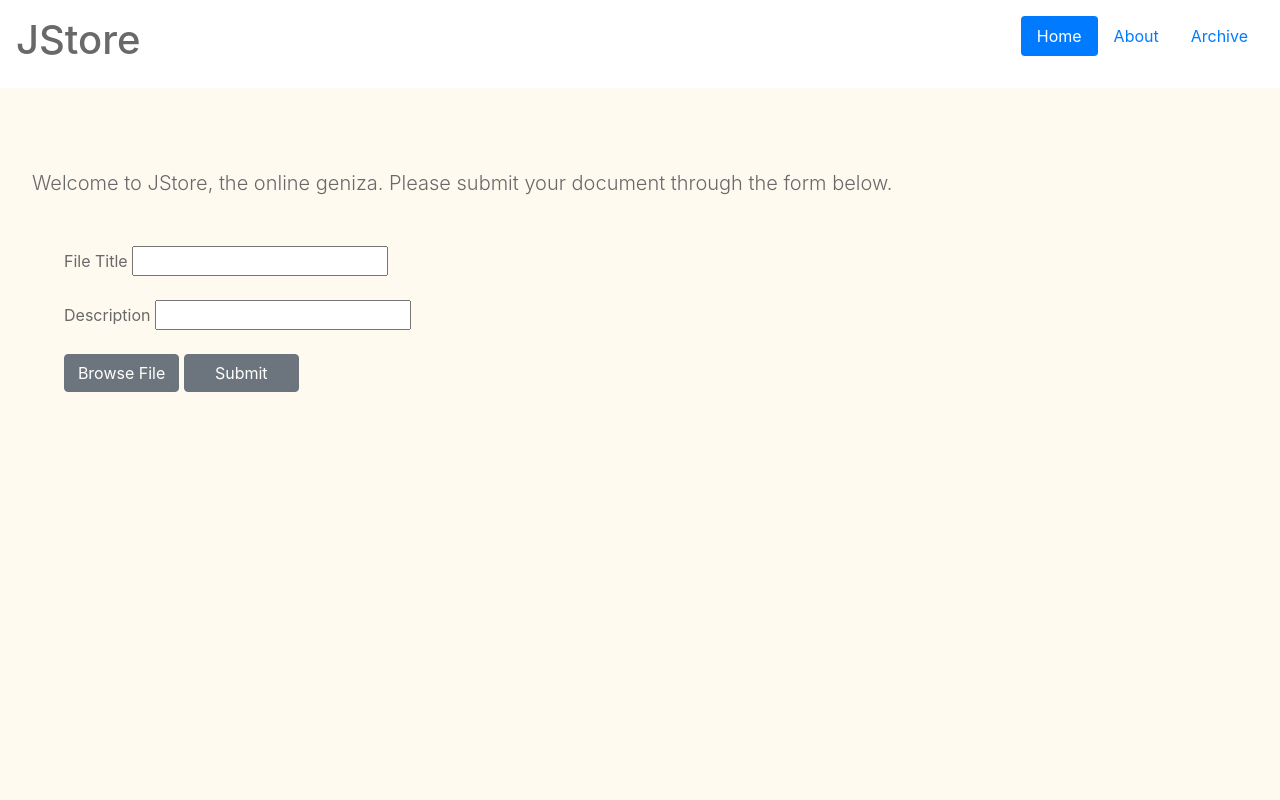
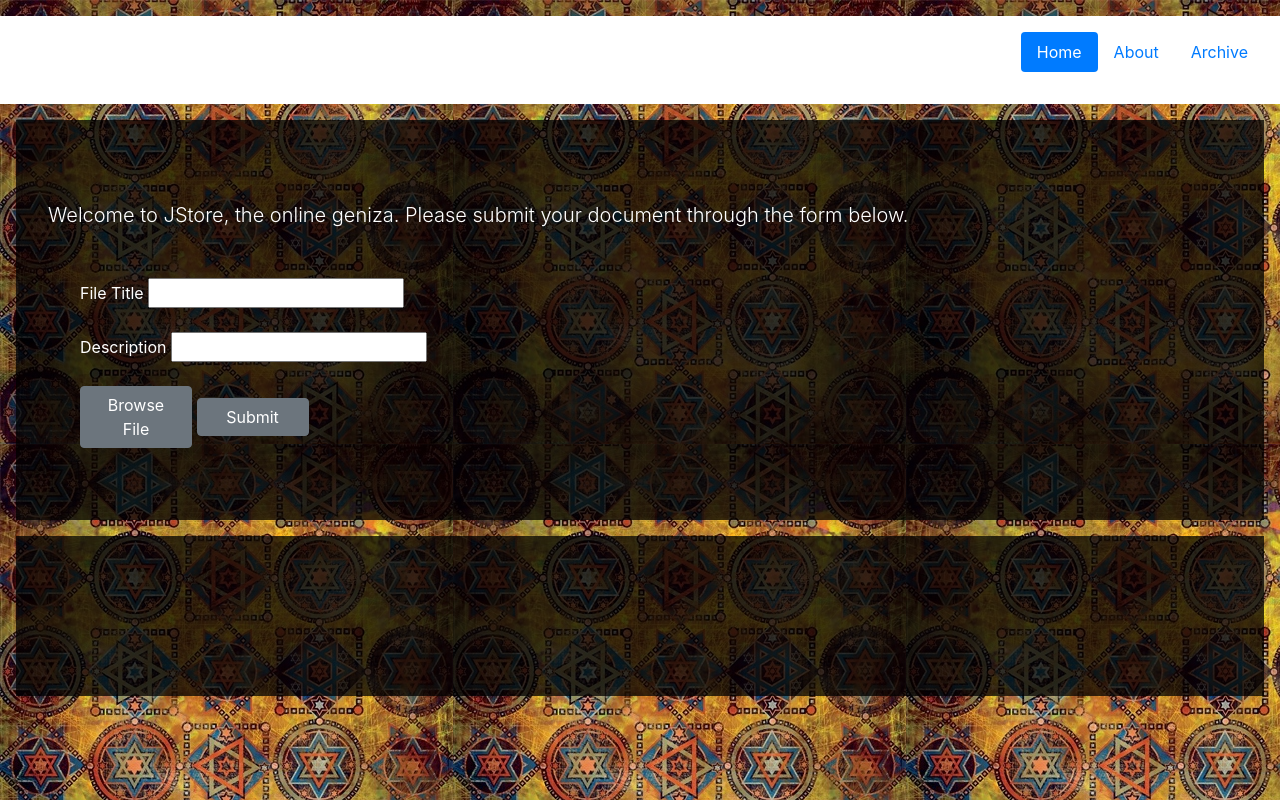
Before and after one commit to tevyecowan/j_store, a PHP site: page / in a window 1280 px wide. Run offline with PHP 8.4, Linux system fonts and the light colour scheme.

Commit message:
update BG and textContainers, at work no testing avail

```diff
--- a/about.php
+++ b/about.php
@@ -23,7 +23,7 @@
 
 	<!-- 					MENU, CONTENT					-->
 
-	<main id="intro" role="main" class="inner cover">
+	<main id="intro" role="main" class="textContainer inner cover">
 		<h2 style="text-align:center">What does JStore mean?</h2>
 		<p class="lead">
 			The name JStore originated as a joke, a riff on popular academic journal archive JStor: "What do you call an online geniza? JStore."
--- a/includes/header.php
+++ b/includes/header.php
@@ -4,7 +4,7 @@
 	$GLOBALS['a'] = 'success';
 ?>
 <!-- 					NAV					-->
-<div id="header" class="cover-container d-flex p-3 mx-auto flex-column">
+<div id="header" class="textContainer cover-container d-flex p-3 mx-auto flex-column">
     <header class="masthead mb-auto">
         <div class="inner">
             <h1 class="masthead-brand">JStore</h1>
--- a/includes/styles.css
+++ b/includes/styles.css
@@ -2,8 +2,18 @@
 body {
 	color: dimgrey;
 	background-color: floralwhite;
+	background-image:url("images/background.jpg");
+	background-repeat: repeat;
+    background-attachment: fixed;
 }
 
+
+.textContainer {
+  background-color:rgb(0,0,0,0.75);
+  color:white;
+  padding:2em;
+  margin:1em;
+}
 
 /**********HEADER***********/
 
--- a/index.php
+++ b/index.php
@@ -24,7 +24,7 @@
 
 
 	<!-- 					MENU, CONTENT					-->
-	<div id="content">
+	<div id="content" class="textContainer">
 
 		<p class="lead">
 			Welcome to JStore, the online geniza. Please submit your document through the form below.
@@ -58,7 +58,7 @@
 		</div>
 	</div>
 
-	<div id="footer">
+	<div id="footer" class="textContainer">
 		<br><br><br><br>
 	</div>
 <!-- 					SCRIPTS					-->
```
Also changed, not shown: includes/images/background.jpg (added).
